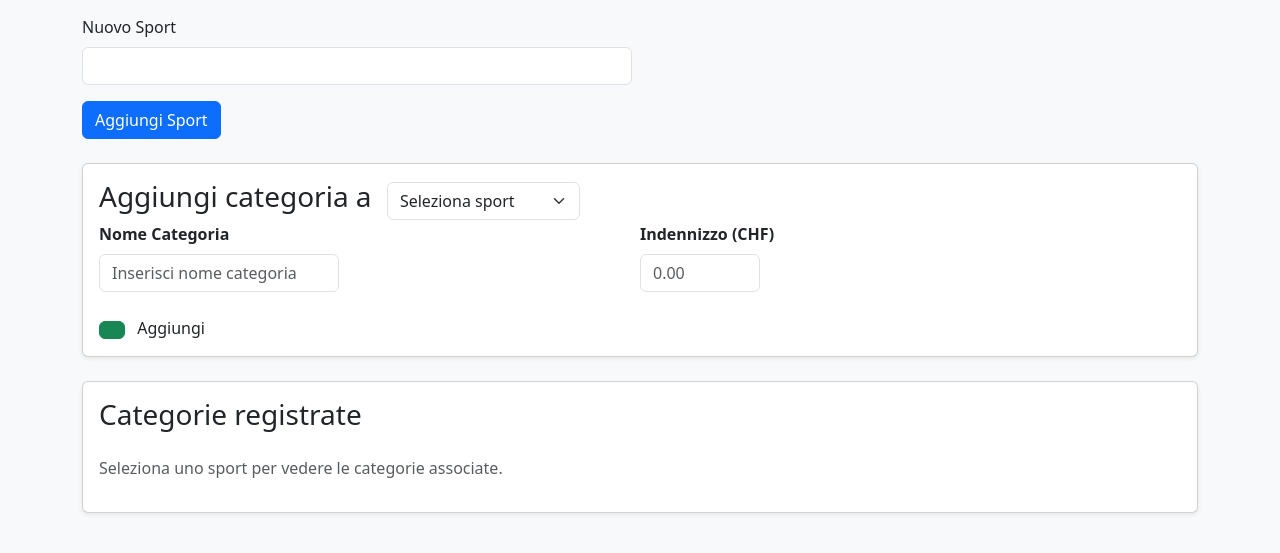
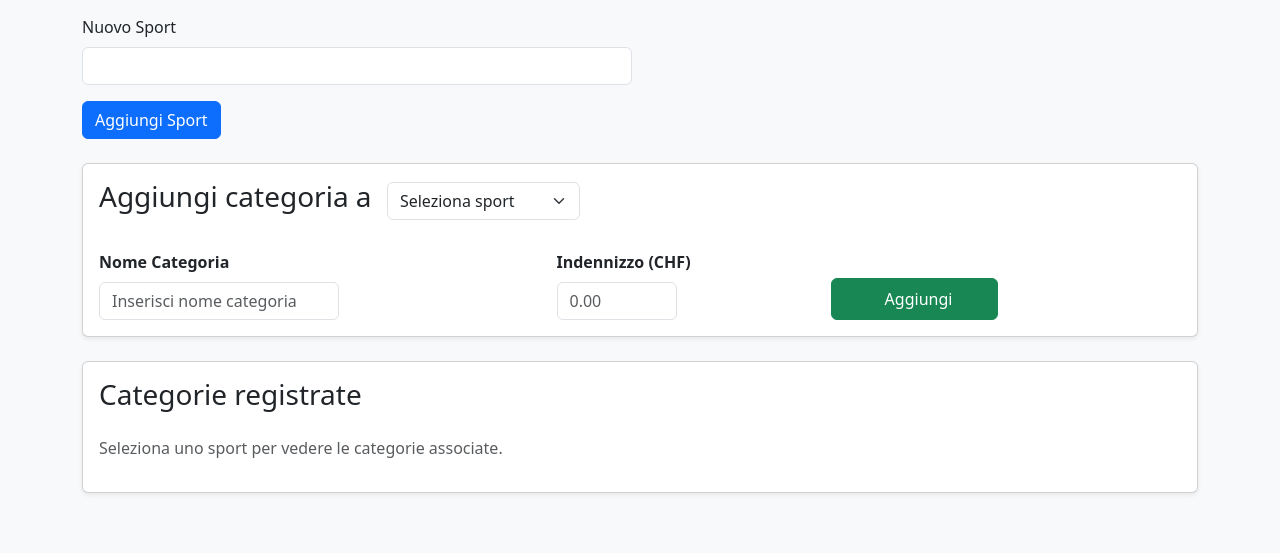
Before and after one commit to miich65/Gestione-convocazioni, a FastAPI app: page /gestione-sport in a window 1280 px wide. Shown: the part 175-728 px from the top of the page. Run offline with FastAPI, Linux system fonts and the light colour scheme; data comes from the database, SQL or seed files in the repository.

Commit message:
Update gestione-sport.html

```diff
--- a/app/templates/gestione-sport.html
+++ b/app/templates/gestione-sport.html
@@ -42,24 +42,25 @@
                     </select>
                 </h3>
 
-                <form action="/add-categoria" method="post" class="row g-4 align-items-end">
-                    <!-- Categoria e Indennizzo nella stessa riga -->
-                    <div class="row">
-                        <div class="col-md-6">
-                            <label class="form-label fw-bold">Nome Categoria</label>
-                            <input name="nome_categoria" class="form-control" maxlength="40" required
-                                   placeholder="Inserisci nome categoria">
-                        </div>
-                        <div class="col-md-6">
-                            <label class="form-label fw-bold">Indennizzo (CHF)</label>
-                            <input name="indennizzo" class="form-control" type="number" step="0.01" required
-                                   placeholder="0.00">
-                        </div>
+                <form action="/add-categoria" method="post" class="row g-3 align-items-end">
+                    <input type="hidden" name="sport_id" id="selectedSportInput">
+
+                    <!-- Categoria -->
+                    <div class="col-md-5 col-sm-12">
+                        <label class="form-label fw-bold">Nome Categoria</label>
+                        <input name="nome_categoria" class="form-control" maxlength="40" required placeholder="Inserisci nome categoria">
+                    </div>
+
+                    <!-- Indennizzo -->
+                    <div class="col-md-3 col-sm-12">
+                        <label class="form-label fw-bold">Indennizzo (CHF)</label>
+                        <input name="indennizzo" class="form-control" type="number" step="0.01" required placeholder="0.00">
                     </div>
 
                     <!-- Bottone -->
-                    <div class="col-12">
-                        <button class="btn btn-success py-2"></button>
+                    <div class="col-md-2 col-sm-12">
+                        <label class="form-label invisible">Azione</label>
+                        <button class="btn btn-success w-100 py-2">
                             <i class="fas fa-plus me-2"></i>Aggiungi
                         </button>
                     </div>
@@ -80,6 +81,7 @@
     <script>
         const sportSelector = document.getElementById('sportSelector');
         const categorieWrapper = document.getElementById('categorieTableContainer');
+        const selectedSportInput = document.getElementById('selectedSportInput');
 
     const allCategorie = JSON.parse('{{ sport_categorie | tojson | safe }}');
 
```
